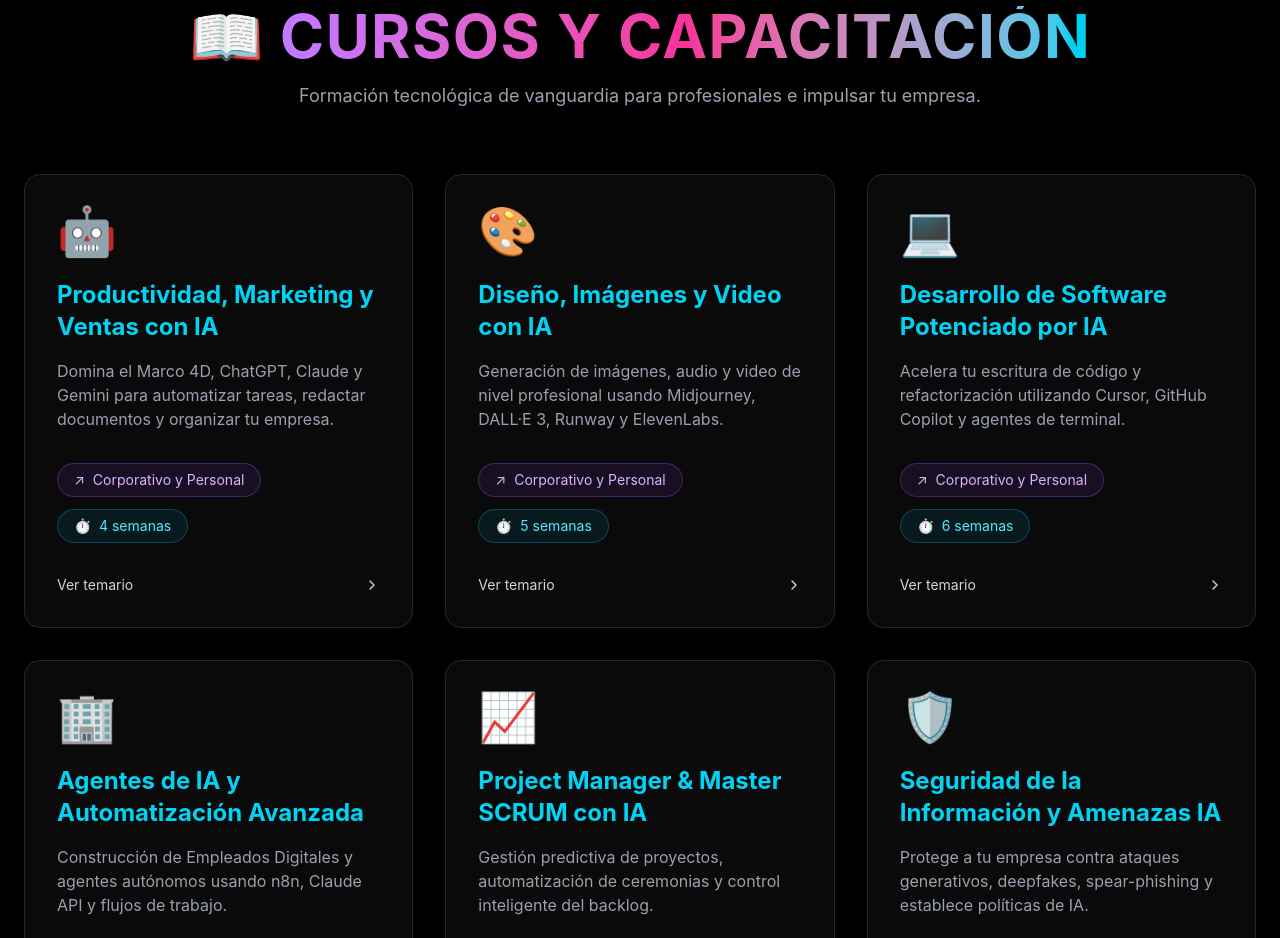
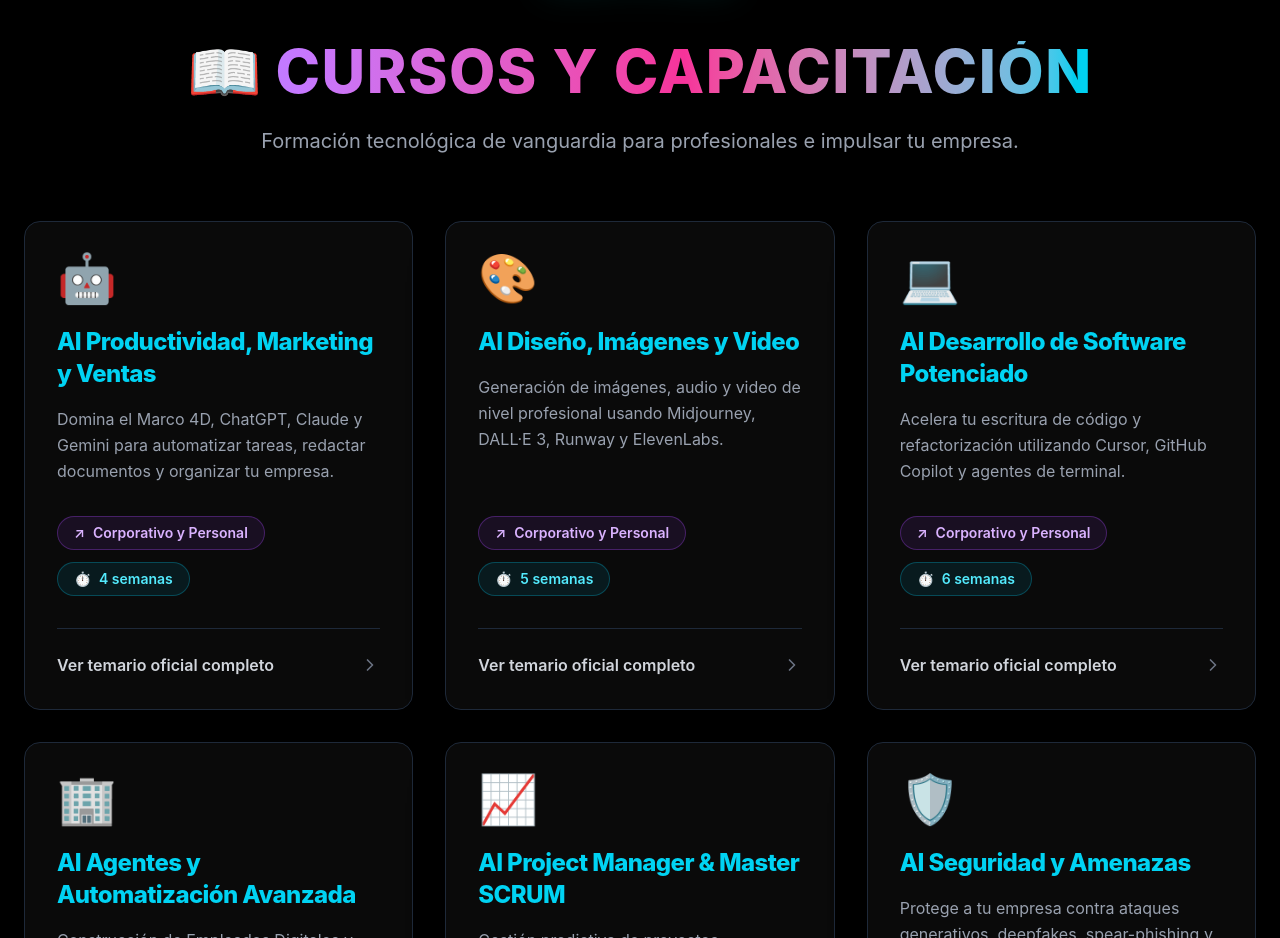
Before and after one commit to inteliyentecnologia-blip/inteliyen-web, a React (Vite) app: page /cursos in a window 1280 px wide. Shown: the part 314-1252 px from the top of the page. Built offline with nearby package versions, Linux system fonts and the light colour scheme.

Commit message:
fix: recuperando diseño premium y temario diamante

```diff
--- a/src/app/data/coursesData.ts
+++ b/src/app/data/coursesData.ts
@@ -2,11 +2,13 @@ export const coursesData = [
   {
     id: 1,
     icon: '🤖',
-    title: 'Productividad, Marketing y Ventas con IA',
+    // DESTACAMOS 'AI' PRIMERO
+    title: 'AI Productividad, Marketing y Ventas',
     description: 'Domina el Marco 4D, ChatGPT, Claude y Gemini para automatizar tareas, redactar documentos y organizar tu empresa.',
     audienceType: 'Corporativo y Personal',
     duration: '4 semanas',
-    audience: 'Público en general, emprendedores, administrativos, vendedores y cualquier persona con CERO conocimiento de tecnología que quiera trabajar menos y lograr más.',
+    audience: 'Público en general, emprendedores, administrativos, vendedores y cualquier persona con CERO conocimiento previo que quiera trabajar menos y lograr más.',
+    // Temario gordo y extenso de 4 módulos
     modules: [
       "Módulo 1: Mi Primer Asistente y el 'Zoológico' de la IA\n• Las 4 Reglas de Oro (El Marco 4D): Delegar, Describir, Discernir y Diligencia.\n• Los 3 Ingredientes Mágicos: Algoritmos, Datos y Poder de Cómputo.\n• El Zoológico de las IAs: ChatGPT (lógica), Claude (escritor), Gemini (Google), Perplexity (investigador).",
       "Módulo 2: Cómo hablarle al Robot (Ingeniería de Prompts)\n• Saber explicar: El secreto de las instrucciones claras y directas.\n• Las 3 piezas del Prompt: Qué quiero (Producto), Cómo lo quiero (Proceso) y Cómo debe actuar (Comportamiento).\n• Trucos de experto: Inyectar contexto, darle ejemplos de éxito (Few-Shot) y pedirle que 'piense paso a paso'.",
@@ -17,7 +19,7 @@ export const coursesData = [
   {
     id: 2,
     icon: '🎨',
-    title: 'Diseño, Imágenes y Video con IA',
+    title: 'AI Diseño, Imágenes y Video',
     description: 'Generación de imágenes, audio y video de nivel profesional usando Midjourney, DALL·E 3, Runway y ElevenLabs.',
     audienceType: 'Corporativo y Personal',
     duration: '5 semanas',
@@ -32,7 +34,7 @@ export const coursesData = [
   {
     id: 3,
     icon: '💻',
-    title: 'Desarrollo de Software Potenciado por IA',
+    title: 'AI Desarrollo de Software Potenciado',
     description: 'Acelera tu escritura de código y refactorización utilizando Cursor, GitHub Copilot y agentes de terminal.',
     audienceType: 'Corporativo y Personal',
     duration: '6 semanas',
@@ -47,7 +49,7 @@ export const coursesData = [
   {
     id: 4,
     icon: '🏢',
-    title: 'Agentes de IA y Automatización Avanzada',
+    title: 'AI Agentes y Automatización Avanzada',
     description: 'Construcción de Empleados Digitales y agentes autónomos usando n8n, Claude API y flujos de trabajo.',
     audienceType: 'Corporativo',
     duration: '5 semanas',
@@ -62,7 +64,7 @@ export const coursesData = [
   {
     id: 5,
     icon: '📈',
-    title: 'Project Manager & Master SCRUM con IA',
+    title: 'AI Project Manager & Master SCRUM',
     description: 'Gestión predictiva de proyectos, automatización de ceremonias y control inteligente del backlog.',
     audienceType: 'Corporativo',
     duration: '4 semanas',
@@ -77,7 +79,7 @@ export const coursesData = [
   {
     id: 6,
     icon: '🛡️',
-    title: 'Seguridad de la Información y Amenazas IA',
+    title: 'AI Seguridad y Amenazas',
     description: 'Protege a tu empresa contra ataques generativos, deepfakes, spear-phishing y establece políticas de IA.',
     audienceType: 'Corporativo',
     duration: '4 semanas',
--- a/src/app/pages/CoursesListPage.tsx
+++ b/src/app/pages/CoursesListPage.tsx
@@ -1,55 +1,66 @@
 import { Link } from 'react-router-dom';
 import { ChevronRight } from 'lucide-react';
 import { coursesData } from '../data/coursesData';
-import selloCertivali from '../../assets/certivali.png';
+// Asegúrate de que esta ruta a image_22.png sea correcta
+import selloCertifiedTop from '../../assets/certivali.png';
 
 export default function CoursesListPage() {
   return (
-    <div className="min-h-screen bg-black text-white py-20 px-6 font-sans">
+    <div className="min-h-screen bg-black text-white py-20 px-6 font-sans pb-32">
 
-      {/* SELLO CERTIVALI */}
+      {/* SELLO CERTIFIED ARRIBA - DISEÑO ORIGINAL */}
       <div className="max-w-7xl mx-auto flex justify-center mb-8">
-        <img src={selloCertivali} alt="Certivali" className="w-48 object-contain" />
+        <img src={selloCertifiedTop} alt="Certified" className="w-56 object-contain drop-shadow-[0_0_15px_rgba(0,255,255,0.3)]" />
       </div>
 
-      {/* TÍTULO ORIGINAL */}
-      <div className="text-center mb-16">
-        <h1 className="text-4xl md:text-6xl font-bold mb-4 flex items-center justify-center gap-4">
+      {/* TÍTULO ORIGINAL CON LETRAS DE COLORES */}
+      <div className="text-center mb-16 px-4">
+        <h1 className="text-4xl md:text-6xl font-bold mb-6 flex items-center justify-center gap-4 tracking-tighter">
           <span className="text-purple-400">📖</span>
-          <span className="text-transparent bg-clip-text bg-gradient-to-r from-purple-400 via-pink-500 to-cyan-400 uppercase tracking-wide">
+          <span className="text-transparent bg-clip-text bg-gradient-to-r from-purple-400 via-pink-500 to-cyan-400 uppercase tracking-wide font-extrabold">
             Cursos y Capacitación
           </span>
         </h1>
-        <p className="text-gray-400 text-lg">
+        <p className="text-gray-400 text-lg md:text-xl max-w-3xl mx-auto leading-relaxed">
           Formación tecnológica de vanguardia para profesionales e impulsar tu empresa.
         </p>
       </div>
 
-      {/* GRID DE CURSOS ORIGINAL */}
+      {/* GRID DE CURSOS ORIGINAL - DISEÑO PREMIUM OSCURO */}
       <div className="max-w-7xl mx-auto grid grid-cols-1 md:grid-cols-2 lg:grid-cols-3 gap-8">
         {coursesData.map((course) => (
-          <div key={course.id} className="bg-[#0a0a0a] border border-gray-800 rounded-2xl p-8 flex flex-col hover:border-cyan-500/50 transition-colors shadow-[0_0_15px_rgba(0,0,0,0.5)]">
+          <div key={course.id} className="group bg-[#0a0a0a] border border-gray-800 rounded-2xl p-8 flex flex-col hover:border-cyan-500/50 transition-colors shadow-2xl relative overflow-hidden">
+            {/* Resplandor sutil al pasar el mouse */}
+            <div className="absolute top-0 left-0 w-full h-full bg-gradient-to-br from-cyan-500/5 to-transparent opacity-0 group-hover:opacity-100 transition-opacity duration-500 pointer-events-none"></div>
+
+            <div className="relative z-10 flex flex-col h-full">
               <div className="text-5xl mb-6">{course.icon}</div>
 
-            <h2 className="text-2xl font-bold text-cyan-400 mb-4">{course.title}</h2>
+              {/* TÍTULOS CORREGIDOS CON 'AI' DESTACADO */}
+              <h2 className="text-2xl font-extrabold text-cyan-400 mb-4 group-hover:text-cyan-300 transition-colors tracking-tight">
+                {course.title}
+              </h2>
 
-            <p className="text-gray-400 mb-8 flex-grow">
+              <p className="text-gray-400 mb-8 flex-grow leading-relaxed">
                 {course.description}
               </p>
 
               <div className="flex flex-col gap-3 mb-8">
-              <span className="inline-flex items-center w-max px-4 py-1.5 rounded-full border border-purple-500/30 bg-purple-500/10 text-purple-300 text-sm">
+                <span className="inline-flex items-center w-max px-4 py-1.5 rounded-full border border-purple-500/30 bg-purple-500/10 text-purple-300 text-sm font-semibold">
                   <span className="mr-2">↗</span> {course.audienceType}
                 </span>
-              <span className="inline-flex items-center w-max px-4 py-1.5 rounded-full border border-cyan-500/30 bg-cyan-500/10 text-cyan-300 text-sm">
+                <span className="inline-flex items-center w-max px-4 py-1.5 rounded-full border border-cyan-500/30 bg-cyan-500/10 text-cyan-300 text-sm font-semibold">
                   <span className="mr-2">⏱</span> {course.duration}
                 </span>
               </div>
 
-            <Link to={`/cursos/${course.id}`} className="text-gray-300 hover:text-white flex items-center justify-between text-sm mt-auto">
-              Ver temario
-              <ChevronRight className="w-4 h-4" />
+              <div className="mt-auto pt-6 border-t border-gray-800 group-hover:border-cyan-500/30 transition-colors">
+                <Link to={`/cursos/${course.id}`} className="text-gray-300 group-hover:text-white flex items-center justify-between text-base font-semibold transition-colors">
+                  Ver temario oficial completo
+                  <ChevronRight className="w-5 h-5 text-gray-500 group-hover:text-cyan-400 transition-colors" />
                 </Link>
+              </div>
+            </div>
           </div>
         ))}
       </div>
```
Also changed, not shown: src/app/pages/CourseDetailPage.tsx (+37 -17 lines), 6 other files (tests, documents, lock files or other folders). Lines whose indentation alone changed are shown as unchanged.
